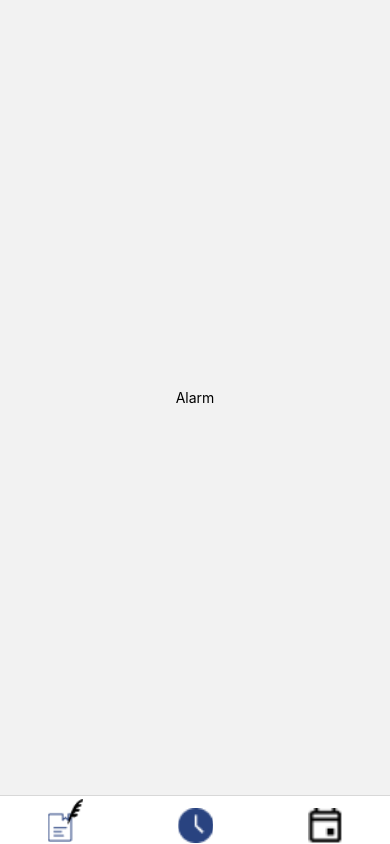
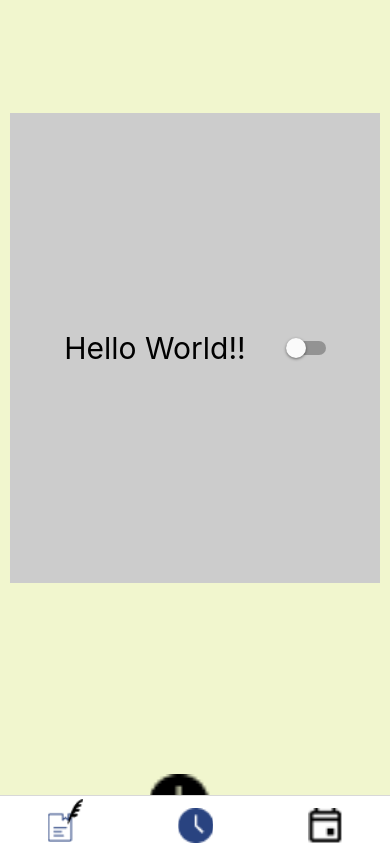
Before and after one commit to lucasaragao29/agenda, a React Native app: screen /Alarm in a window 390 px wide. Built offline with nearby package versions, Linux system fonts and the light colour scheme.

Commit message:
TelaHome

```diff
--- a/screens/alarm/index.tsx
+++ b/screens/alarm/index.tsx
@@ -1,9 +1,19 @@
-import { View , Text } from "react-native";
+import { Container, Txt,ContAlarm, Switch, IconAddCont} from "./style";
+import { Image } from "react-native";
 
 export default function AlarmScreen() {
+  const IconAdd = require('../../src/icons/Alarm.png');
   return (
-    <View style={{ flex: 1, alignItems: 'center', justifyContent: 'center' }}>
-      <Text>Alarm</Text>
-    </View>
+    <Container>
+      <ContAlarm>
+        <Txt>
+        Hello World!!
+        </Txt>
+        <Switch/>
+      </ContAlarm>
+      <IconAddCont>
+      <Image source={IconAdd} style={{ width: 60, height: 60, tintColor: '#000' }} />
+      </IconAddCont>
+    </Container>
   );
 }
--- /dev/null
+++ b/screens/alarm/style.tsx
@@ -0,0 +1,28 @@
+import styled from 'styled-components/native'
+
+export const Container = styled.View`
+flex:1;
+justify-content:center;
+align-items:center;
+background-color:#f1f6ce;
+`;
+export const ContAlarm = styled.View`
+background-color: #ccc;
+height: 470px;
+width: 370px;
+justify-content: center;
+align-items: center;
+flex-direction:row;
+bottom:50px;
+`;
+export const Txt = styled.Text`
+font-size: 30px;
+margin-right:40px;
+`;
+export const Switch = styled.Switch`
+`;
+export const IconAddCont = styled.TouchableOpacity`
+position:fixed;
+left:150px;
+bottom:10px;
+`;
--- a/screens/index.tsx
+++ b/screens/index.tsx
@@ -47,7 +47,7 @@ export default function MyTabs() {
             headerShown: false,
             tabBarLabel:'',
             tabBarIcon: ({ color, size, focused }) => (
-              <Image source={focused? IconCalendActive : IconCalend} style={{width: 35, height: 35, tintColor: '#000',top:5}} />
+              <Image source={focused? IconCalendActive : IconCalend} style={{width: 35, height: 35,top:5}} />
             ),
           }}
           component={CalendarioScreen}/>
```
